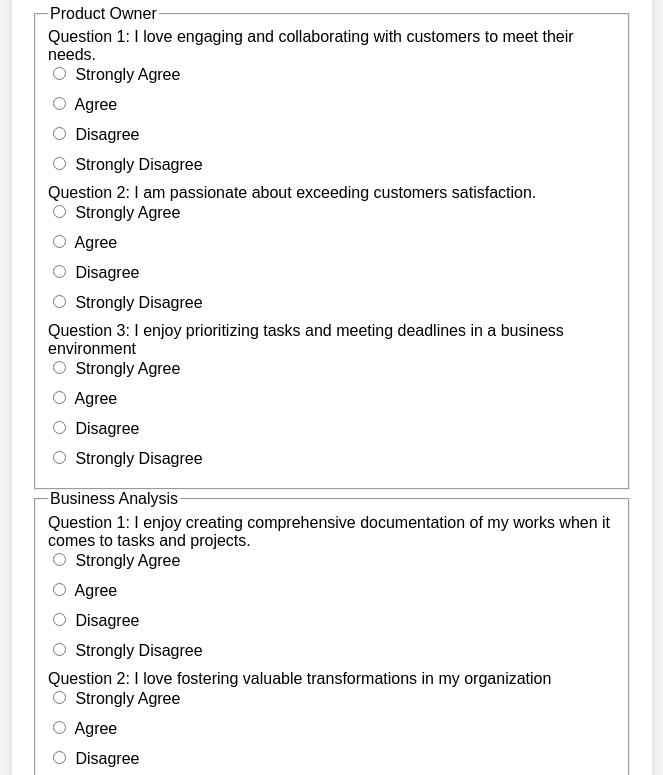
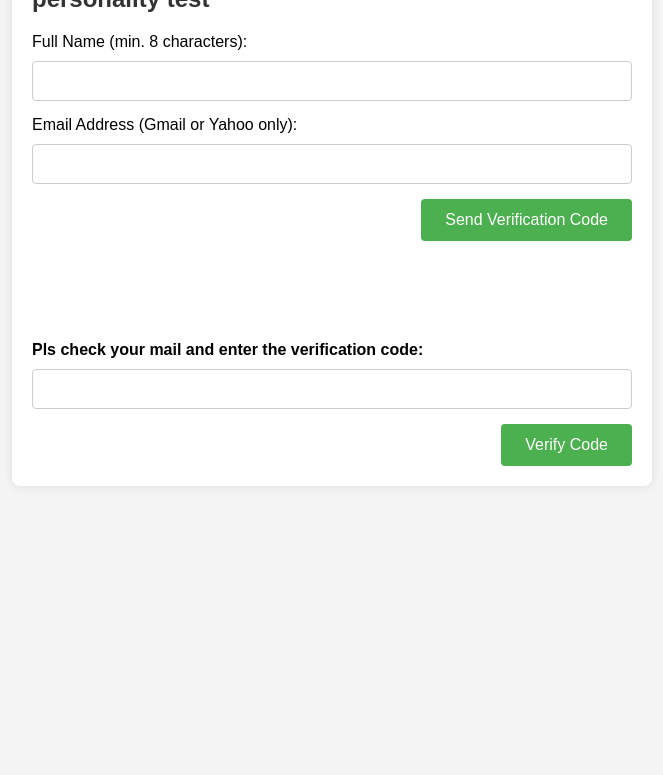
Before and after one commit to TheDigitalDogCompany/personality-test, a plain HTML site: page index.html in a window 1280 px wide. Shown: the part 103-878 px from the top of the page, without its empty margins (308-971 px from the left). After the commit the page ends 800 px from the top, so only its background shows below. Drawn offline with Linux system fonts and the light colour scheme.

Commit message:
refactor: :recycle: Add verification container

```diff
--- a/index.html
+++ b/index.html
@@ -9,11 +9,11 @@
 </head>
 
 <body>
-    <!-- <div id="verificationContainer">
+    <div id="verificationContainer">
         <form id="verificationForm">
             <h2>You need to verify your email before taking the personality test</h2>
 
-            <!-- User Information --
+            <!-- User Information -->
             <label for="userName">Full Name (min. 8 characters):</label>
             <input type="text" id="userName" name="userName" required minlength="8">
 
@@ -30,9 +30,9 @@
                 <button type="button" onclick="verifyCode()">Verify Code</button>
             </div>
         </form>
-    </div> -->
+    </div>
 
-    <div id="questionsContainer" style="display: non;">
+    <div id="questionsContainer" style="display: none;">
         <form id="personalityForm">
             <h2>Personality Test</h2>
 
```
